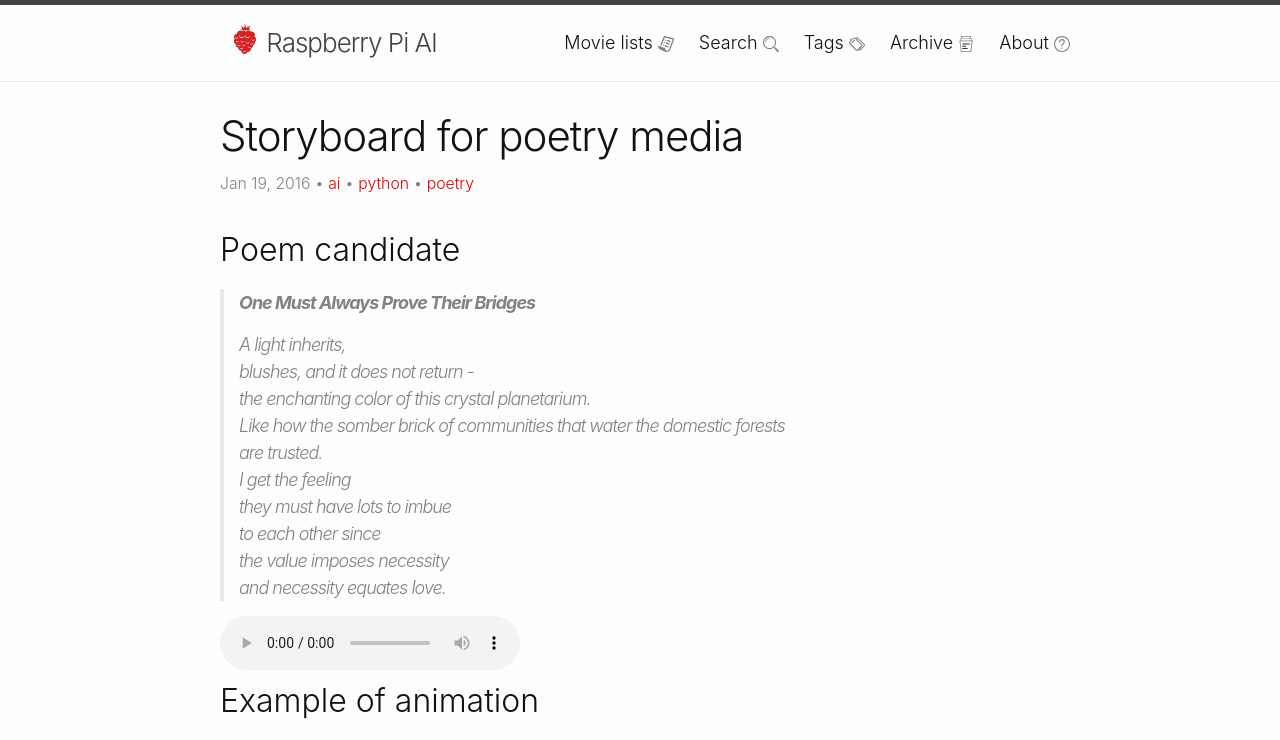
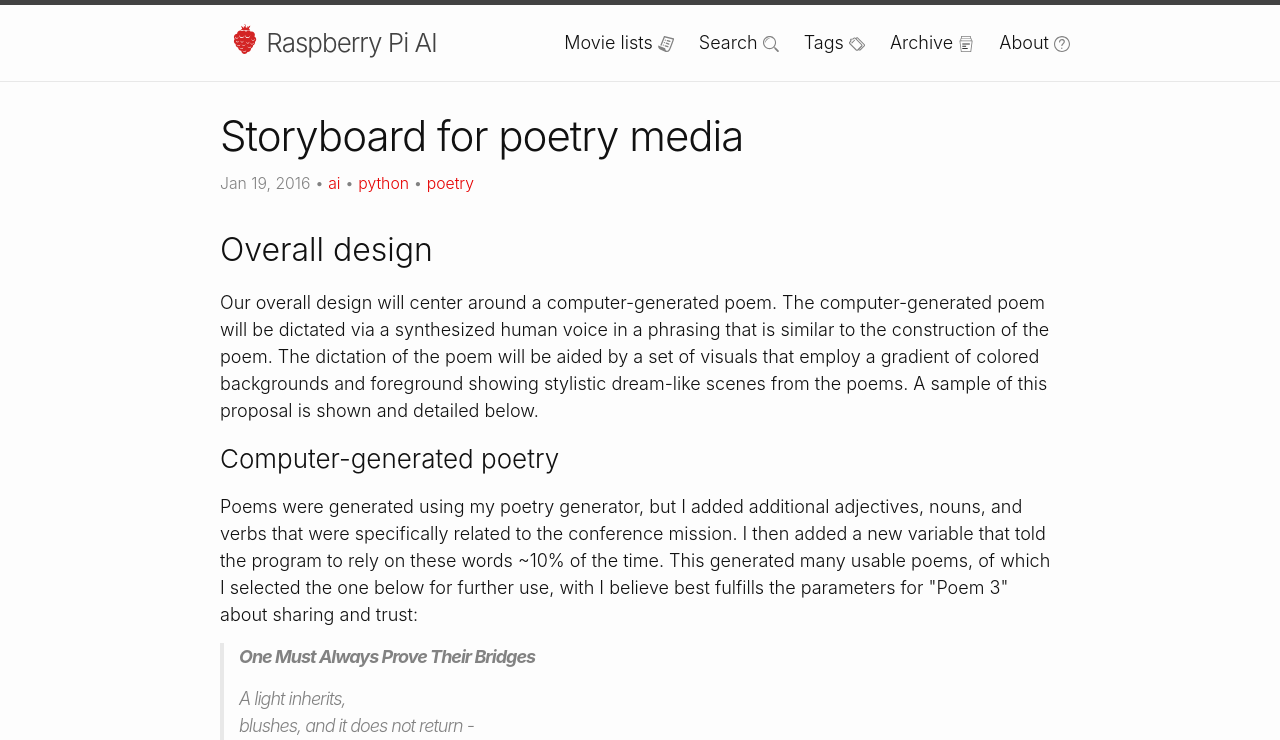
Before and after one commit to schollz/rpiai.com.old, a Jekyll site: the page built from _posts/2016-01-19-designproposal-aipoem.markdown, in a window 1280 px wide and 1400 px high. Shown: the top 740 px of the window. Built offline with Jekyll 4.4.1, drawn with Linux system fonts in a browser that asks for light colours; Markdown is read by kramdown in place of the engine named in the settings; comment, search, counter and statistics services are not loaded; some of the changed text lies outside the part shown; grey boxes are pictures that could not be loaded.

Commit message:
Added mp3

```diff
--- a/_posts/2016-01-19-storyboard-aipoem.markdown
+++ b/_posts/2016-01-19-designproposal-aipoem.markdown
@@ -15,27 +15,40 @@
 <script src='/assets/js/storyboard1.js'></script>
 
 
-<h2>Poem candidate</h2>
+<h2>Overall design</h2>
+<p>Our overall design will center around a computer-generated poem. The computer-generated poem will be dictated via a synthesized human voice in a
+phrasing that is similar to the construction of the poem. The dictation of the poem will be aided by a set of visuals that employ a gradient of
+colored backgrounds and foreground showing stylistic dream-like scenes from the poems. A sample of this proposal is shown and detailed below.</p>
+
+<h3>Computer-generated poetry</h3>
+
+<p>Poems were generated using my poetry generator, but I added additional adjectives, nouns, and verbs that were specifically related to the conference mission. I then added a new variable that told the program to rely on these words ~10% of the time. This generated many usable poems, of which I selected the one below for further use, with I believe best fulfills the parameters for "Poem 3" about sharing and trust:</p>
+
+
 <blockquote>
 <p><strong><em>One Must Always Prove Their Bridges</em></strong></p>
 A light inherits,<br>
 blushes, and it does not return -<br>
 the enchanting color of this crystal planetarium.<br>
-Like how the somber brick of communities that water the domestic forests <br>
+Like how the somber brick of <br>
+communities that water the domestic forests <br>
 are trusted.<br>
 I get the feeling<br>
-they must have lots to imbue<br>
-to each other since <br>
-the value imposes necessity<br>
+they must have lots to imbue to each other <br>
+since the value imposes necessity<br>
 and necessity equates love.<br>
 </blockquote>
 
+<p>I then synthesized human speech to dictate the poem. The audio is below:</p>
 <audio controls id="linkAudio">
   <source src="/storyboard/speech_audio.mp3" type="audio/mpeg">
 Your browser does not support the audio element.
 </audio>
 
-<h2>Example of animation</h2>
+<h3>Animation</h3>
+
+<p>Animation will employ the use of static holds, in the style of early limited animations from Walt Disney. For example, here are the first few seconds of the poem media:</p>
+
 <div class="col-sm-12">
 <p align="center">
 
@@ -46,7 +59,10 @@
 
 </p>
 </div>
-<h2>Storyboard</h2>
+<h3>Storyboard</h3>
+
+<p>A story board of the entire poem is already set, so that it will be easy to facilitate the animation. View the full story board for this poem below:</p>
+
 <div class="col-sm-12">
 <p align="center"><img alt=
 "5"
```
